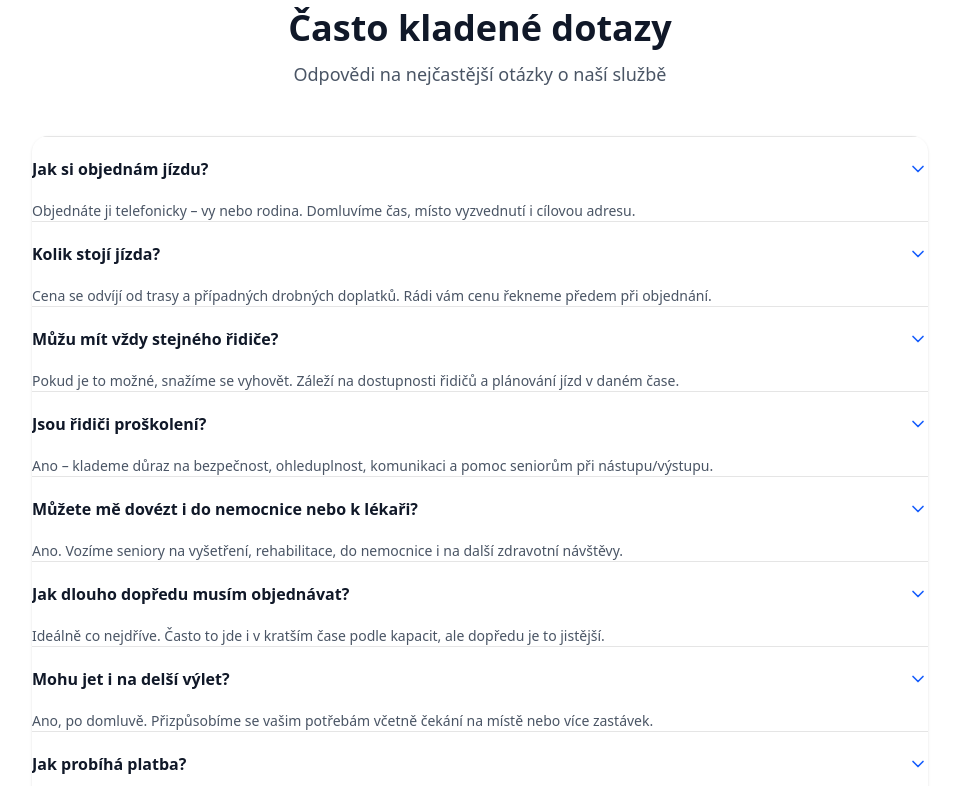
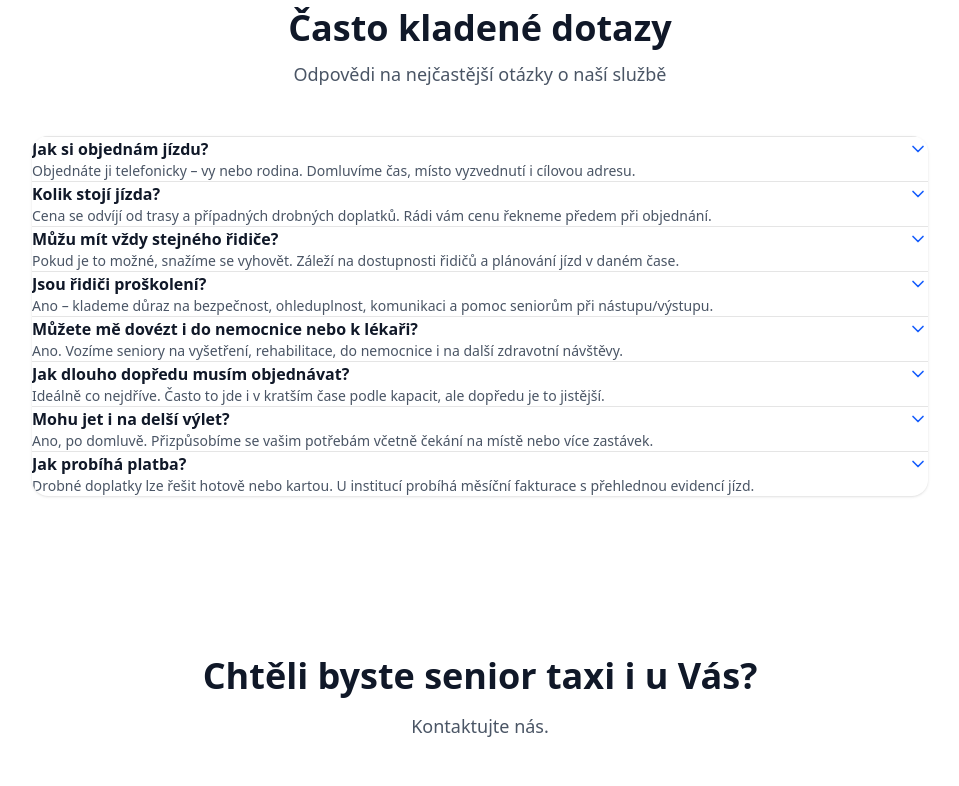
Before and after one commit to Agillis24/senior_taxi, a React (Vite) app: page / in a window 1280 px wide. Shown: the part 3000-3786 px from the top of the page, without its empty margins (160-1119 px from the left). Built offline with nearby package versions, Linux system fonts and the light colour scheme.

Commit message:
Update FAQ.tsx

```diff
--- a/src/components/FAQ.tsx
+++ b/src/components/FAQ.tsx
@@ -40,7 +40,7 @@
     []
   );
 
-  const [openIndex, setOpenIndex] = useState<number | null>(null);
+  const [openIndex, setOpenIndex] = useState<number | null>(0);
 
   const toggle = (i: number) => {
     setOpenIndex((prev) => (prev === i ? null : i));
@@ -59,25 +59,30 @@
         </div>
 
         <div className="max-w-4xl mx-auto">
-          <div className="rounded-2xl border border-gray-100 shadow-sm overflow-hidden bg-white">
+          <div className="rounded-2xl bg-white shadow-sm border border-gray-100 overflow-hidden">
             {items.map((item, i) => {
               const isOpen = openIndex === i;
 
               return (
-                <div key={i} className="border-t first:border-t-0 border-gray-100">
+                <div
+                  key={i}
+                  className="border-t first:border-t-0 border-gray-100"
+                >
                   <button
                     type="button"
                     onClick={() => toggle(i)}
                     className="
-                      w-full flex items-center justify-between gap-4
-                      px-6 py-5 text-left
+                      w-full flex items-center justify-between gap-6
+                      px-6 md:px-8 py-6
+                      text-left
                       transition
                       hover:bg-gray-50
                       group
+                      focus:outline-none
                     "
                     aria-expanded={isOpen}
                   >
-                    <span className="font-semibold text-gray-900 group-hover:text-blue-600 transition">
+                    <span className="font-semibold text-base md:text-lg text-gray-900 group-hover:text-blue-600 transition">
                       {item.q}
                     </span>
 
@@ -89,14 +94,19 @@
                     />
                   </button>
 
+                  {/* Plynulé rozbalování přes grid-rows (vypadá líp než max-height) */}
                   <div
-                    className={`px-6 overflow-hidden transition-all ${
-                      isOpen ? "max-h-40 pb-5" : "max-h-0"
+                    className={`grid transition-all duration-300 ease-out ${
+                      isOpen ? "grid-rows-[1fr]" : "grid-rows-[0fr]"
                     }`}
                   >
-                    <p className="text-gray-600 text-sm leading-relaxed">
-                      {item.a}
-                    </p>
+                    <div className="overflow-hidden">
+                      <div className="px-6 md:px-8 pb-6">
+                        <p className="text-gray-600 text-sm md:text-base leading-relaxed">
+                          {item.a}
+                        </p>
+                      </div>
+                    </div>
                   </div>
                 </div>
               );
```
